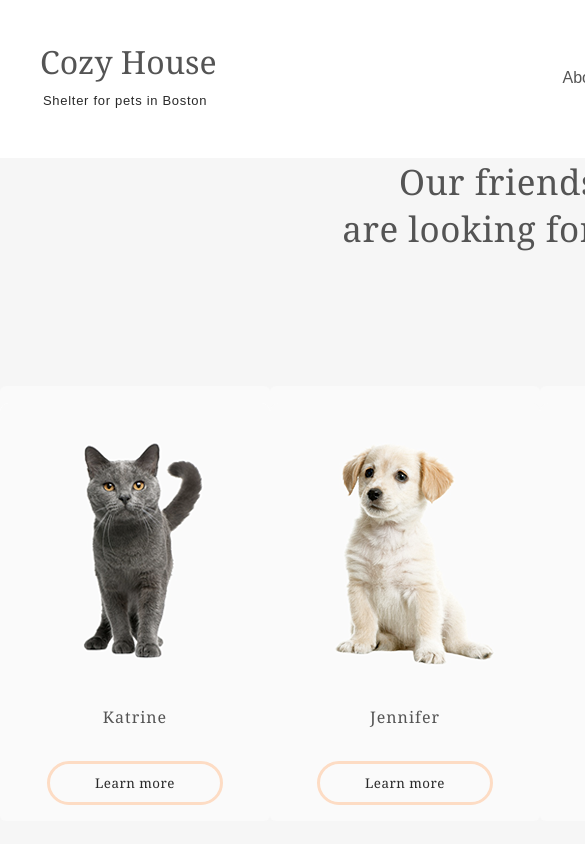
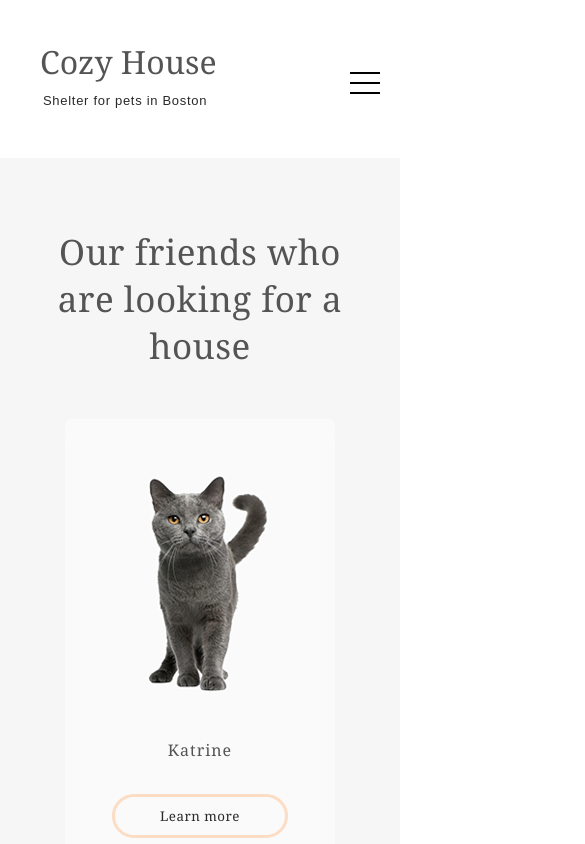
Before and after one commit to 1Arseniy/Shelter-js, a plain HTML site: page shelter/our-pets/pets.html in a window 390 px wide. Shown: the top 844 px of the page, 585 px wide, since content can reach past the window. Drawn offline with Linux system fonts and the light colour scheme.

Commit message:
feat: add burger-menu

```diff
--- a/shelter/main/main.css
+++ b/shelter/main/main.css
@@ -1,8 +1,7 @@
 .main {
     grid-area: main;
-    height: 100%;
     display: grid;
-    grid-template-rows: 1fr 0.8fr 0.5fr min-content 0.5fr;
+    grid-template-rows: 0.5fr 0.5fr 0.5fr 0.5fr 0.5fr;
     grid-template-areas:
     "section-1"
     "section-2"
@@ -25,6 +24,7 @@
     margin-right: 50px;
     display: flex;
     flex-wrap: wrap;
+    justify-content: space-between;
 }
 
 .section-1-text {
--- a/shelter/our-pets/pets.css
+++ b/shelter/our-pets/pets.css
@@ -17,6 +17,16 @@
     color: #292929;
 }
 
+.header-burger {
+    display: none;
+}
+
+.burger-menu {
+   border-bottom: 2px solid #000000;
+   width: 30px;
+   padding: 4px 0;
+}
+
 .header-nav-a {
     color:#545454;
     transition: color 300ms ease-in,
@@ -34,16 +44,14 @@
 }
 
 .main {
-    row-gap: 40px;
     background: #F6F6F6;
-    height: 1342px;
-    display: grid;
-    grid-template-rows: 1fr 4fr 4fr 1fr;
-    grid-template-areas:
-    "title"
-    "content-1"
-    "content-2"
-    "button";
+    display: flex;
+    justify-content: space-between;
+    width: 100%;
+}
+
+.main-flex {
+   margin: 50px 15px;
 }
 
 .main-title {
@@ -55,13 +63,21 @@
     display: flex;
     align-items: flex-end;
     justify-content: center;
+    margin-top: 20px;
 }
 
 .main-blocks {
-    grid-area: content-1;
+    margin-bottom: 30px;
+    display: flex;
+    flex-wrap: wrap;
+}
+
+.main-block {
+    margin: 0 15px;
 }
 
 .main-blocks-2 {
+    flex-wrap: wrap;
     grid-area: content-2;
     display: flex;
     flex-direction: row;
@@ -69,7 +85,7 @@
 }
 
 .main-block-3 {
-    grid-area: button;
+    margin: 40px 0;
     display: flex;
     justify-content: center;
     align-items: flex-start;
@@ -115,3 +131,23 @@
 .arrow-img-5:hover {
     background-color: #F1CDB3;
 }
+
+@media (max-width: 768px) {
+
+    .header-nav {
+        display: none;
+    }
+
+    .header-burger {
+        margin-right: 20px;
+        display: flex;
+        flex-direction: column;
+        align-items: center;
+    }
+
+    .burger-menu {
+       border-bottom: 2px solid #000000;
+       width: 30px;
+       padding: 4px 0;
+    }
+}
--- a/shelter/our-pets/pets.html
+++ b/shelter/our-pets/pets.html
@@ -15,6 +15,11 @@
           <a href="../index.html" class="header-logo-a"><h1 class="header-logo-1">Cozy House</h1></a>
           <div class="header-logo-2">Shelter for pets in Boston</div>
         </div>
+        <div class="header-burger">
+            <span class="burger-menu"></span>
+            <span class="burger-menu"></span>
+            <span class="burger-menu"></span>
+        </div>
         <nav class="header-nav">
          <a href="../index.html" class="header-nav-a">About the shelter</a>
          <a class="header-nav-our">Our pets</a>
@@ -24,6 +29,7 @@
       </div>
      </header>
        <main class="main">
+          <div class="main-flex">
             <div class="main-title" id="our-friends">
                 Our friends who<br>are looking for a house
             </div>
@@ -108,6 +114,7 @@
                     <img src="../pictures/our-pets-arrow-4.svg" alt="arrow" class="arrow-img-5">
                 </span>
             </div>
+          </div>
        </main>
        <footer class="footer" id="footer">
          <div class="footer-flex">
--- a/shelter/style.css
+++ b/shelter/style.css
@@ -11,11 +11,10 @@ a {
 }
 
 .body {
-    height: 100vh;
     margin: 0;
     display: grid;
     grid-template-columns: auto;
-    grid-template-rows: repeat(3, 1fr);
+    grid-template-rows: min-content auto min-content;
     grid-template-areas:
     "header"
     "main"
```
Lines whose indentation alone changed are shown as unchanged.
